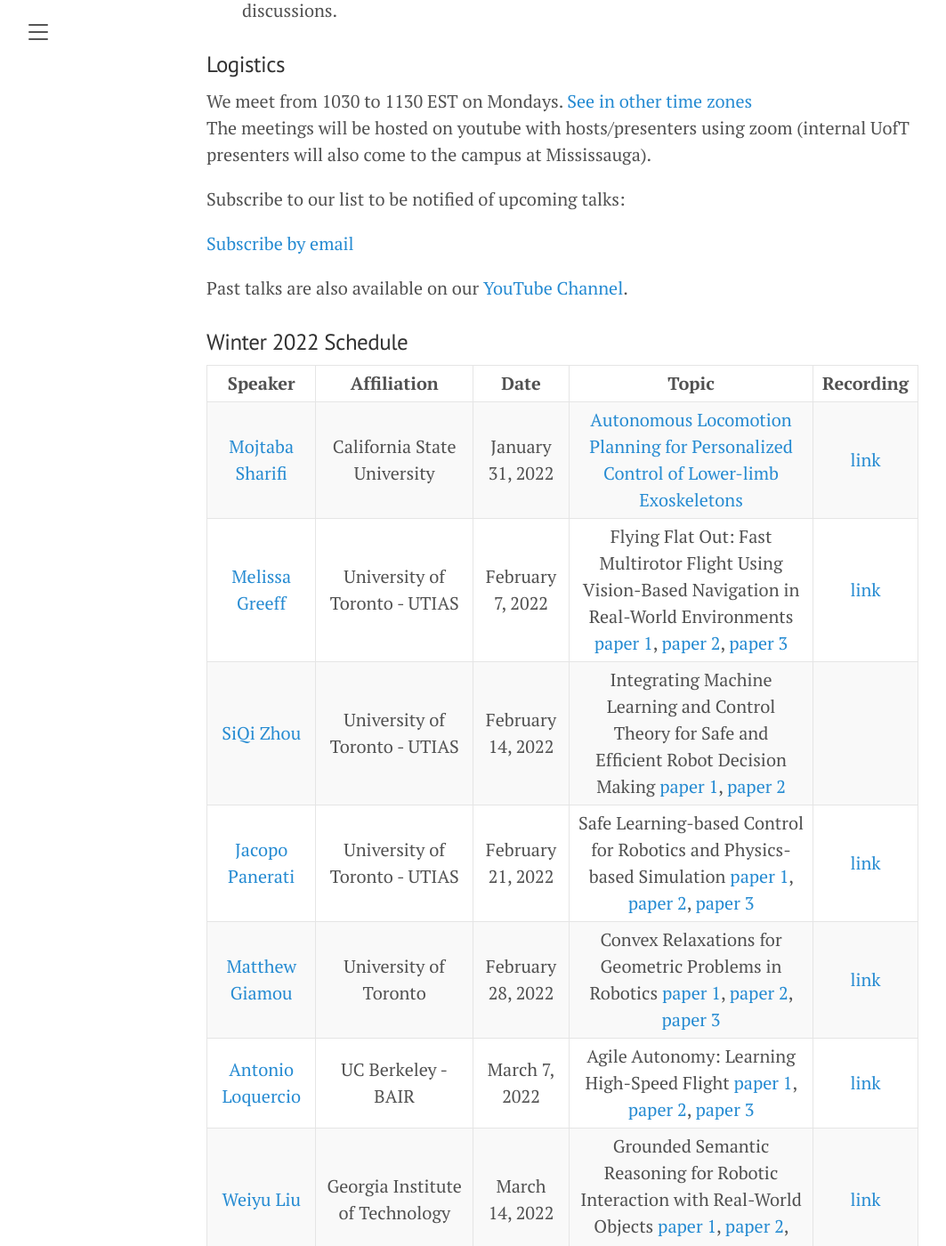
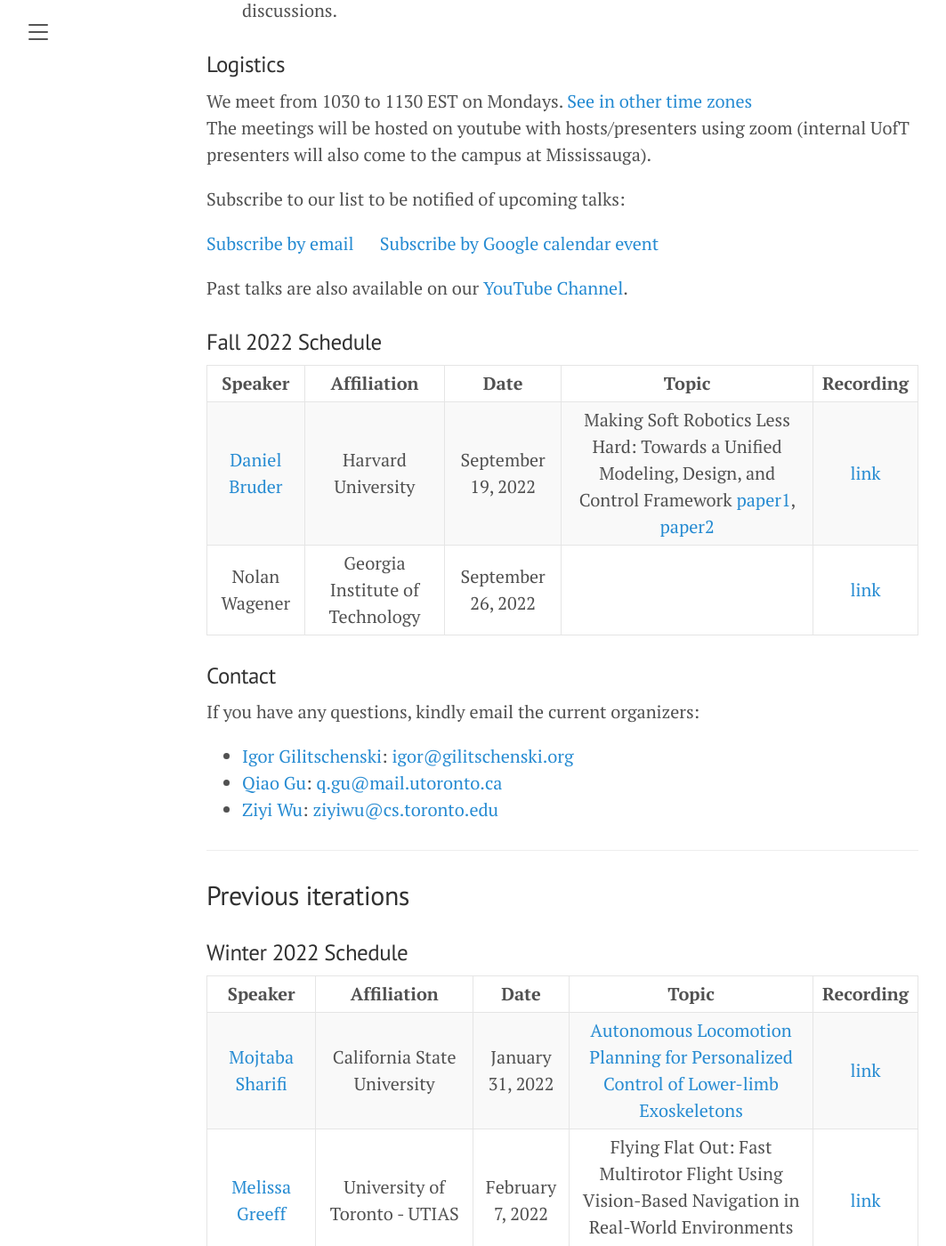
Before and after one commit to uoft-cs-robotics/toronto-air, a Jekyll site: the page built from index.md, in a window 1280 px wide and 1400 px high, scrolled down 655 px. Shown: the whole window at 89% size, without its empty margins (8-1071 px from the left). Built offline with Jekyll 4.4.1, drawn with Linux system fonts in a browser that asks for light colours; our own code applies the rules of GitHub Pages for plain Markdown files; some of the changed text lies outside the part shown.

Commit message:
Add Daniel Bruder & Nolan Wagener

```diff
--- a/index.md
+++ b/index.md
@@ -46,10 +46,30 @@ Subscribe to our list to be notified of upcoming talks:
 <!--End mc_embed_signup-->
 
 <a href="mailto:listserv@listserv.utoronto.ca?subject=Subscribe to Toronto AIR Seminar&body=sub%20AIR-SEMINAR-UTM-L">Subscribe by email</a>
+&nbsp;&nbsp;&nbsp;&nbsp;
+<a href="https://calendar.google.com/calendar/u/0?cid=aGJwZHBuc2RqY281NDBjaHRhdWE2OWVldnNAZ3JvdXAuY2FsZW5kYXIuZ29vZ2xlLmNvbQ">Subscribe by Google calendar event</a>
 
 
 Past talks are also available on our [YouTube Channel](https://www.youtube.com/channel/UCUt5hX4AYwNJOeTE7Sd2cIw).
 
+### Fall 2022 Schedule
+
+| Speaker      | Affiliation | Date      | Topic |    Recording     |
+| :----:       |    :----:   |        :----: |     :----: |       :----: |
+|[Daniel Bruder](https://danielbruder.com/)| Harvard University | September 19, 2022| Making Soft Robotics Less Hard: Towards a Unified Modeling, Design, and Control Framework [paper1](https://ieeexplore.ieee.org/document/9277915), [paper2](https://arxiv.org/abs/2002.01407) | [link]() |
+| Nolan Wagener | Georgia Institute of Technology | September 26, 2022| []() | [link]() |
+
+
+### Contact
+If you have any questions, kindly email the current organizers:
+
+- [Igor Gilitschenski](https://www.gilitschenski.org/igor/): [igor@gilitschenski.org](mailto:igor@gilitschenski.org)
+- [Qiao Gu](https://georgegu1997.github.io/): [q.gu@mail.utoronto.ca](mailto:q.gu@mail.utoronto.ca)
+- [Ziyi Wu](https://wuziyi616.github.io/): [ziyiwu@cs.toronto.edu](mailto:ziyiwu@cs.toronto.edu)
+
+---
+
+## Previous iterations
 
 ### Winter 2022 Schedule
 
@@ -131,3 +140,4 @@ If you have any questions, kindly email the current organizers:
 - [Arthur Allshire](https://allshire.org/): [arthur.allshire@mail.utoronto.ca](mailto:arthur.allshire@mail.utoronto.ca)
 - [Nishkrit Desai](https://ndes.ai): [nishkrit.desai@mail.utoronto.ca](mailto:nishkrit.desai@mail.utoronto.ca)
 - [Claas Voelcker](https:cvoelcker.de): [cvoelcker@cs.toronto.edu](mailto:cvoelcker@cs.toronto.edu)
+- [Reinhard M. Grassmann](https://crl.utm.utoronto.ca/crl/reinhard/): [grassmann@cs.toronto.edu](mailto:grassmann@cs.toronto.edu)
```
Also changed, not shown: other parts of index.md (+0 -11 lines).
